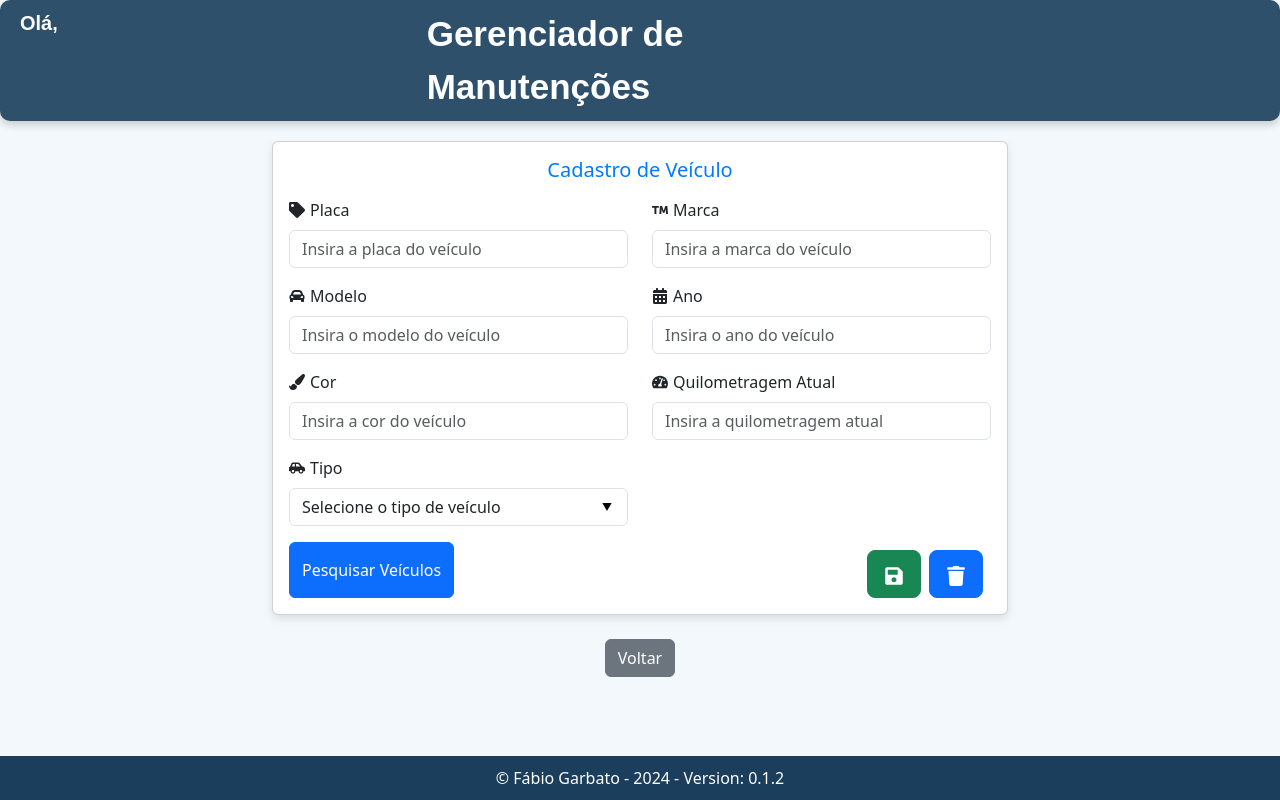
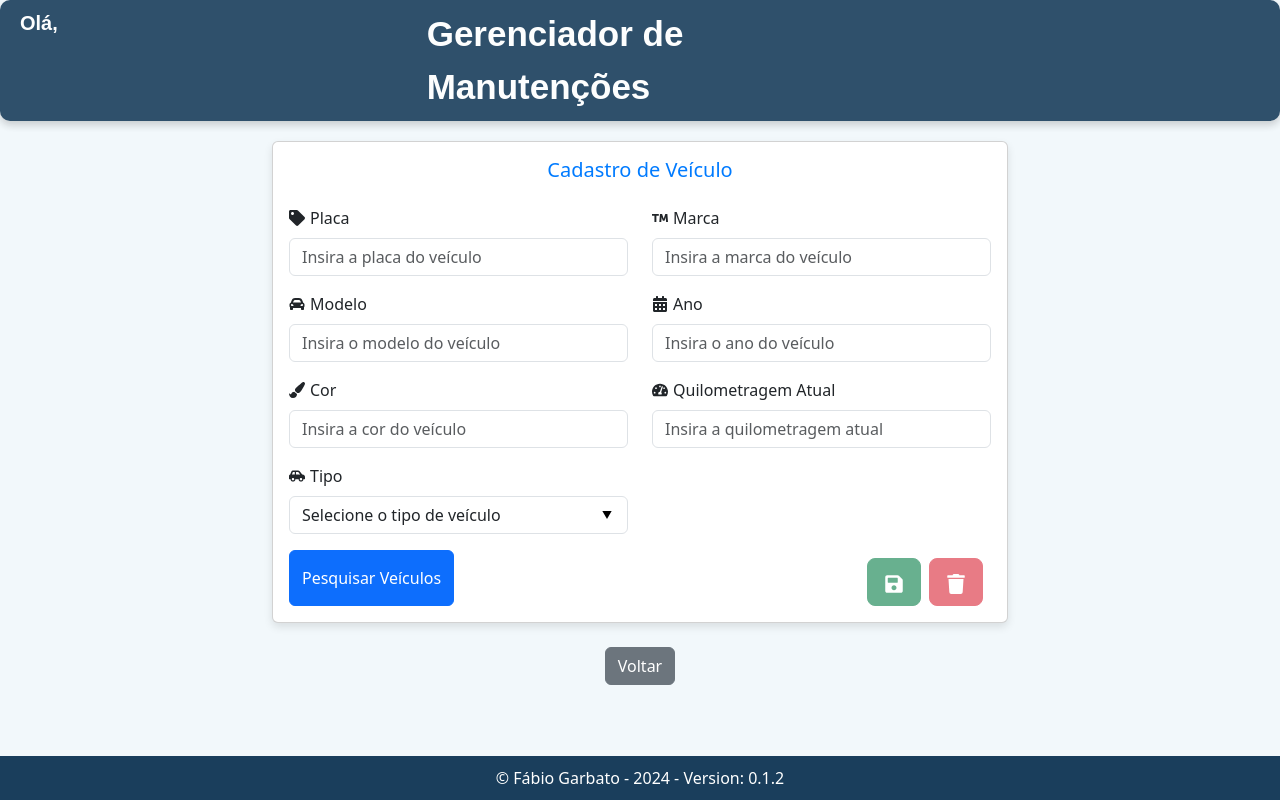
Before and after one commit to fabiogarbato/geranciadorManutencao, a React (Create React App) app: page /CadastroVeiculo in a window 1280 px wide. Built offline with nearby package versions, Linux system fonts and the light colour scheme; sample sign-in values are in the browser's storage; a web font is replaced by a local one.

Commit message:
Ajustes no estado dos botões

```diff
--- a/src/CadastroVeiculo.js
+++ b/src/CadastroVeiculo.js
@@ -11,6 +11,7 @@ import ClearButton from './Components/ClearButton';
 import PesquisaVeiculosModal from './Components/PesquisaVeiculosModal';
 import { API_BASE_URL } from './config';
 import {showMessageSuccess, showMessageWarn, showMessageInfo} from './utils.js';
+import useButtonState from './Components/useButtonState.js';
 
 const CadastroVeiculo = () => {
 
@@ -23,6 +24,9 @@ const CadastroVeiculo = () => {
     const [cor, setCor] = useState('');
     const [km_atual, setkm_atual] = useState('');
     const [tipo, setTipo] = useState('');
+
+    const { isSaveButtonEnabled, isClearButtonEnabled } = useButtonState(placa, marca, modelo, ano, cor, km_atual, tipo);
+
 
     const formatarPlaca = (valor) => {
         const valorSemFormatacao = valor.replace(/[^A-Z0-9]/gi, '').toUpperCase();
@@ -100,23 +104,35 @@ const CadastroVeiculo = () => {
         setTipo('');
     };
 
+    const toUpperCaseAndLimit = (value) => {
+        return value.toUpperCase().slice(0, 30);
+    };
+
+    // useEffect(() => {
+    //     const isAnyFieldFilled = placa.trim() || marca.trim() || modelo.trim() || ano.trim() || cor.trim() || km_atual.trim() || tipo.trim();
+    //     setIsSaveButtonEnabled(isAnyFieldFilled);
+    //     setIsClearButtonEnabled(isAnyFieldFilled);
+    // }, [placa, marca, modelo, ano, cor, km_atual, tipo]);
+
     const handleChange = (event) => {
         const { id, value } = event.target;
+        const formattedValue = toUpperCaseAndLimit(value);
+
         switch (id) {
             case 'formPlaca':
                 setPlaca(formatarPlaca(value));
                 break;
             case 'formMarca':
-                setMarca(value);
+                setMarca(formattedValue);
                 break;
             case 'formModelo':
-                setModelo(value);
+                setModelo(formattedValue);
                 break;
             case 'formAno':
                 setAno(value);
                 break;
             case 'formCor':
-                setCor(value);
+                setCor(formattedValue);
                 break;
             case 'formKmAtual':
                 setkm_atual(value);
@@ -127,6 +143,10 @@ const CadastroVeiculo = () => {
             default:
                 break;
         }
+
+        // const isAnyFieldFilled = placa.trim() || marca.trim() || modelo.trim() || ano.trim() || cor.trim() || km_atual.trim() || tipo.trim();
+        // setIsSaveButtonEnabled(isAnyFieldFilled);
+        // setIsClearButtonEnabled(isAnyFieldFilled);
     };
 
     useEffect(() => {
@@ -142,7 +162,7 @@ const CadastroVeiculo = () => {
                 <Col md={8}>
                     <Card>
                         <Card.Body>
-                            <Card.Title className="text-center mb-3">Cadastro de Veículo</Card.Title>
+                            <Card.Title className="text-center mb-4">Cadastro de Veículo</Card.Title>
                             <Form>
                                 <Row>
                                     <Col md={6}>
@@ -248,9 +268,8 @@ const CadastroVeiculo = () => {
                                     onHide={() => setShowModal(false)}
                                 />
                                 <div>
-                                    <SaveButton onSave={handleSubmit} />
-                                    <ClearButton onClear={handleClear}/>
-                                    {/* <RevertButton onRevert={handleRevert} isReverting={isReverting} /> */}
+                                    <SaveButton onSave={handleSubmit} isDisabled={!isSaveButtonEnabled} />
+                                    <ClearButton onClear={handleClear} isDisabled={!isClearButtonEnabled} />
                                 </div>
                             </div>
                         </Card.Body>
--- a/src/Components/ClearButton.js
+++ b/src/Components/ClearButton.js
@@ -2,13 +2,12 @@ import React from 'react';
 import { Button } from 'react-bootstrap';
 import { FaTrash } from 'react-icons/fa';
 
-const ClearButton = ({ onClear, isClearing = false }) => {
-
+const ClearButton = ({ onClear, isClearing = false, isDisabled = false }) => {
     return (
         <Button
-      variant="primary"
+            variant="danger"
             onClick={onClear}
-      disabled={isClearing}
+            disabled={isClearing || isDisabled}
             className='btn-lg mt-2 me-2'
         >
             <FaTrash />
--- a/src/Components/PesquisaVeiculosModal.js
+++ b/src/Components/PesquisaVeiculosModal.js
@@ -22,12 +22,6 @@ const PesquisaVeiculosModal = ({ show, onHide, onVeiculoSelecionado }) => {
     } catch (error) {
         console.error('Erro ao buscar veículos:', error);
     }
-  };
-
-  const handleSelecionarVeiculo = (veiculo) => {
-    setVeiculoSelecionado(veiculo);
-    onVeiculoSelecionado(veiculo);
-    onHide();
   };
 
   const handleClose = () => {
--- a/src/Components/SaveButton.js
+++ b/src/Components/SaveButton.js
@@ -2,14 +2,13 @@ import React from 'react';
 import { Button } from 'react-bootstrap';
 import { FaSave } from 'react-icons/fa';
 
-const SaveButton = ({ onSave, isSaving = false }) => {
-
+const SaveButton = ({ onSave, isSaving = false, isDisabled = false }) => {
   return (
     <Button
       variant="success"
       onClick={onSave}
-      disabled={isSaving}
-      className='btn-lg mt-2 me-2'
+      disabled={isSaving || isDisabled}
+      className="btn-lg mt-2 me-2"
     >
       <FaSave />
     </Button>
--- /dev/null
+++ b/src/Components/useButtonState.js
@@ -0,0 +1,16 @@
+import { useEffect, useState } from 'react';
+
+const useButtonState = (...fields) => {
+    const [isSaveButtonEnabled, setIsSaveButtonEnabled] = useState(false);
+    const [isClearButtonEnabled, setIsClearButtonEnabled] = useState(false);
+
+    useEffect(() => {
+        const isAnyFieldFilled = fields.some(field => field.trim());
+        setIsSaveButtonEnabled(isAnyFieldFilled);
+        setIsClearButtonEnabled(isAnyFieldFilled);
+    }, fields);
+
+    return { isSaveButtonEnabled, isClearButtonEnabled };
+};
+
+export default useButtonState;
```
Lines whose indentation alone changed are shown as unchanged.
